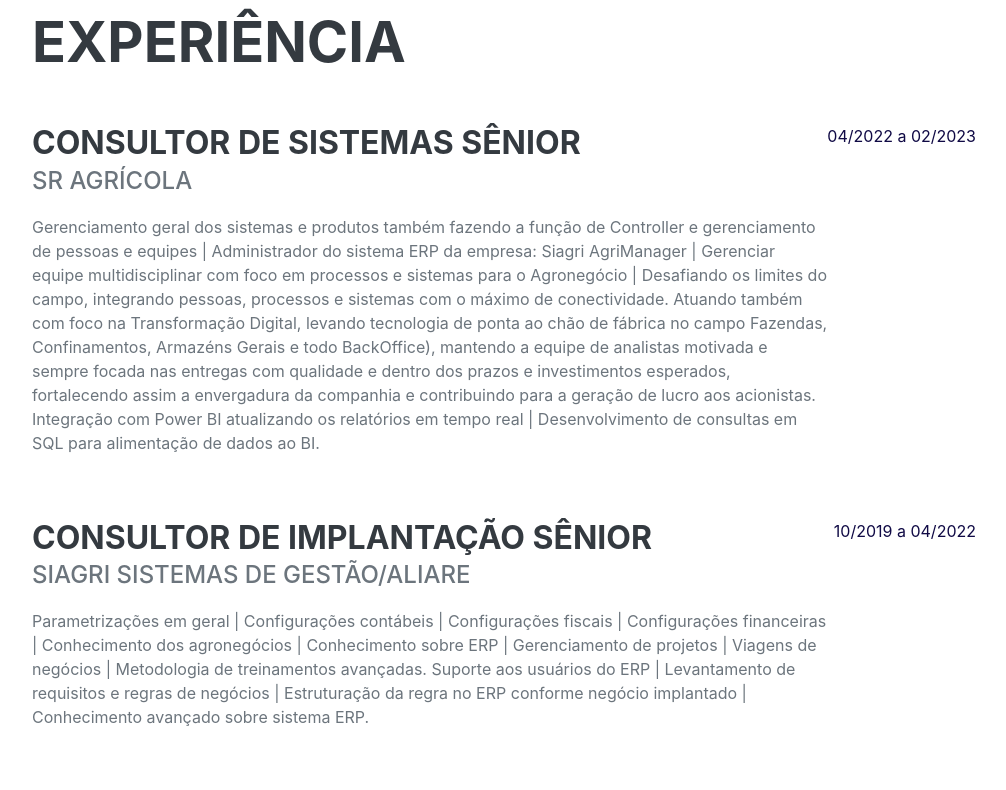
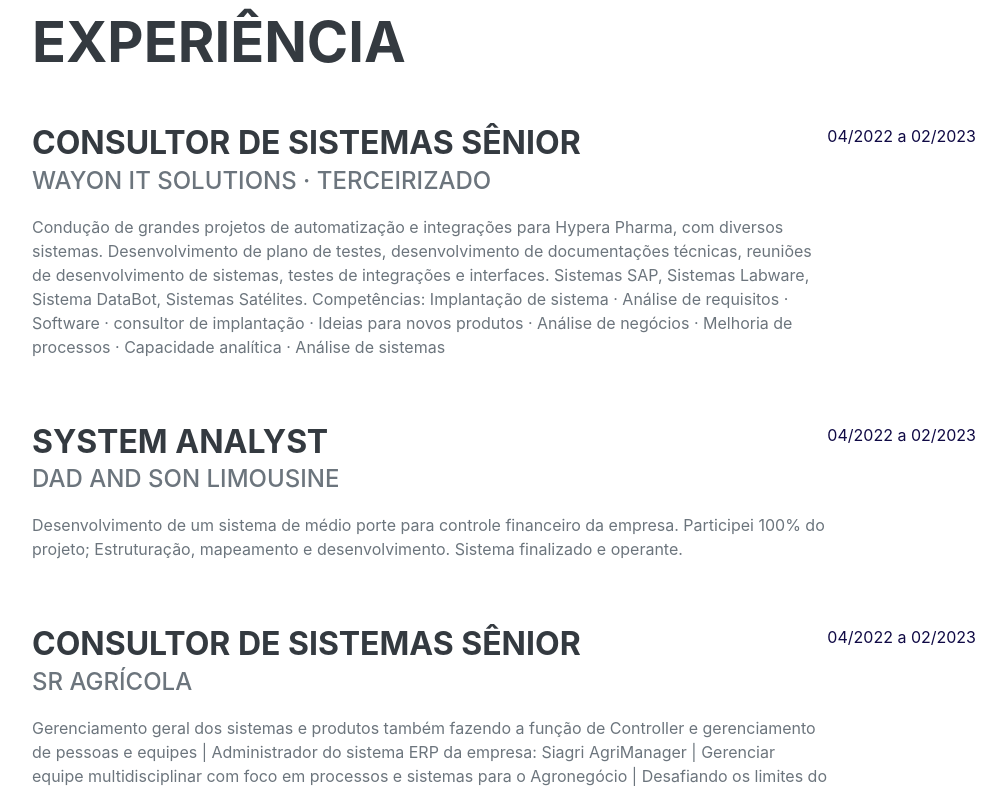
Before and after one commit to marcos-filho-dev/marcos-filho-dev.github.io, a plain HTML site: page index.html in a window 1280 px wide. Shown: the part 2980-3770 px from the top of the page, without its empty margins (272-1278 px from the left). Drawn offline with nearby package versions, Linux system fonts and the light colour scheme; a script that the page names is missing; a web font is replaced by a local one.

Commit message:
atualização de dados

```diff
--- a/index.html
+++ b/index.html
@@ -136,6 +136,33 @@
             <section class="setor-curriculo" id="expeciencia">
                 <div class="currículo-seção-conteúdo">
                     <h2 class="mb-5">Experiência</h2>
+
+                    <div class="d-flex flex-column flex-md-row justify-content-between mb-5">
+                        <div class="flex-grow-1">
+                            <h3 class="mb-0">Consultor de Sistemas Sênior</h3>
+                            <div class="subheading mb-3">WAYON IT Solutions · Terceirizado</div>
+                            <p>Condução de grandes projetos de automatização e integrações para Hypera Pharma, com diversos sistemas. Desenvolvimento de plano de testes, desenvolvimento de documentações técnicas, reuniões de desenvolvimento de sistemas, testes de integrações e interfaces.
+
+                                Sistemas SAP,
+                                Sistemas Labware,
+                                Sistema DataBot,
+                                Sistemas Satélites.
+
+                                Competências: Implantação de sistema · Análise de requisitos · Software · consultor de implantação · Ideias para novos produtos · Análise de negócios · Melhoria de processos · Capacidade analítica · Análise de sistemas
+                            </p>
+                        </div>
+                        <div class="flex-shrink-0"><span class="text-primary">04/2022 a 02/2023</span></div>
+                    </div>
+
+                    <div class="d-flex flex-column flex-md-row justify-content-between mb-5">
+                        <div class="flex-grow-1">
+                            <h3 class="mb-0">System Analyst</h3>
+                            <div class="subheading mb-3">Dad and Son Limousine</div>
+                            <p>Desenvolvimento de um sistema de médio porte para controle financeiro da empresa. Participei 100% do projeto; Estruturação, mapeamento e desenvolvimento. Sistema finalizado e operante. </p>
+                        </div>
+                        <div class="flex-shrink-0"><span class="text-primary">04/2022 a 02/2023</span></div>
+                    </div>
+
                     <div class="d-flex flex-column flex-md-row justify-content-between mb-5">
                         <div class="flex-grow-1">
                             <h3 class="mb-0">Consultor de Sistemas Sênior</h3>
@@ -186,7 +213,7 @@
                         <div class="flex-grow-1">
                             <h3 class="mb-0">Suporte Técnico</h3>
                             <div class="subheading mb-3">Infortel Soluções em informática (Prestação de serviços para Gelnex)</div>
-                            <p></p>
+                            <p>Suporte aos usuários. Suporte em banco de dados.</p>
                         </div>
                         <div class="flex-shrink-0"><span class="text-primary">2017 a 2018</span></div>
                     </div>
@@ -195,7 +222,7 @@
                         <div class="flex-grow-1">
                             <h3 class="mb-0">Suporte Técnico</h3>
                             <div class="subheading mb-3">System Network</div>
-                            <p></p>
+                            <p>Suporte e atendimento aos usuários. Atendimento à clientes. Suporte sobre sistemas.</p>
                         </div>
                         <div class="flex-shrink-0"><span class="text-primary">2014 a 2017</span></div>
                     </div>
```
